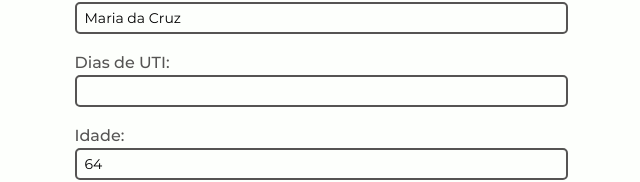
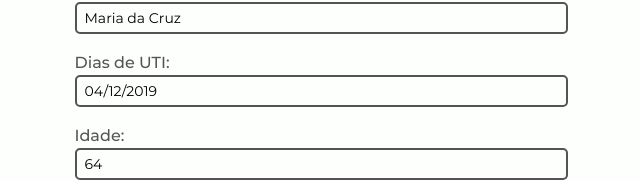
Before and after one commit to sleonardoaugusto/unyhosp-frontend, a Vue app: page /attendance/1 in a window 1280 px wide. Shown: the part 129-311 px from the top of the page, without its empty margins (319-959 px from the left). Built offline with nearby package versions, Linux system fonts and the light colour scheme.

Commit message:
Attr name fix

```diff
--- a/src/views/Attendance.vue
+++ b/src/views/Attendance.vue
@@ -11,7 +11,7 @@
         </div>
         <div class="row d-flex flex-column m-3">
           <label for="Entry">Dias de UTI:</label>
-          <input type="text" id="Entry" v-model="attendance.entry">
+          <input type="text" id="Entry" v-model="attendance.created">
         </div>
         <div class="row d-flex flex-column m-3">
           <label for="Age">Idade:</label>
```
